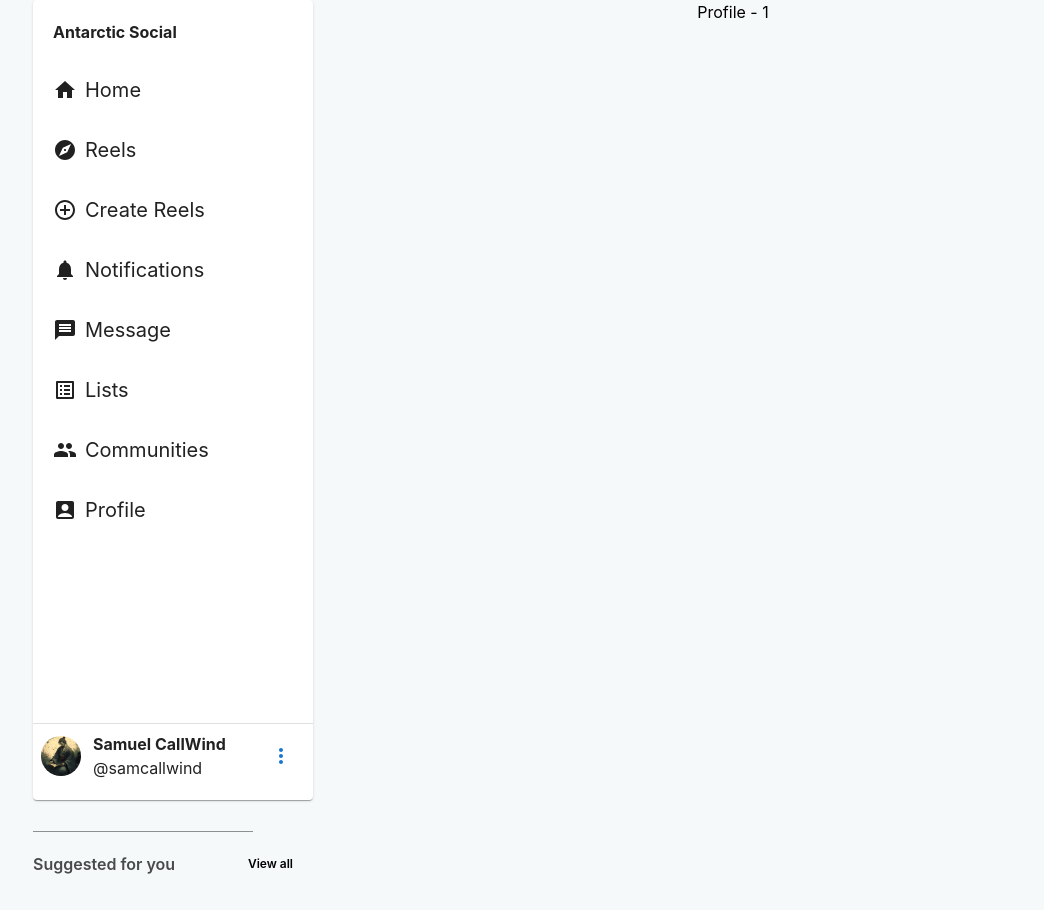
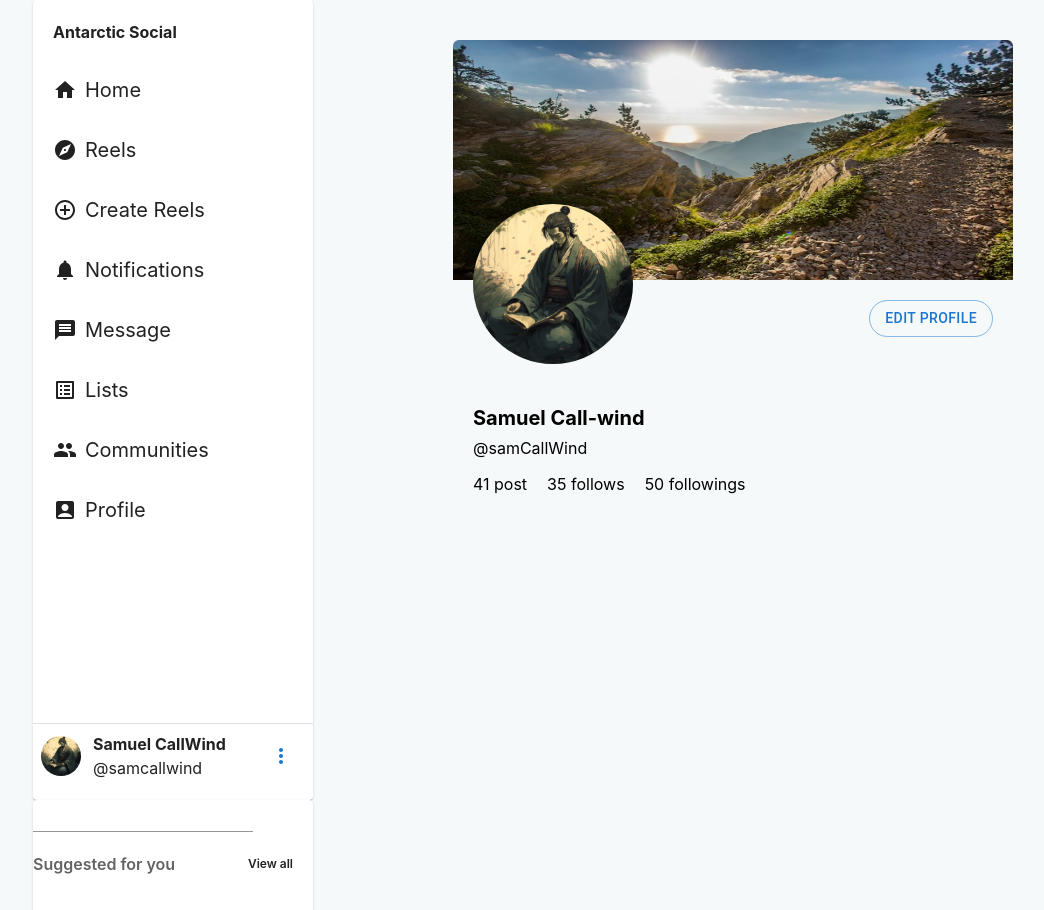
Before and after one commit to SamuelCallWind/antarctic_marketplace, a React (Create React App) app: page /profile/1 in a window 1280 px wide. Shown: the top 910 px of the page, without its empty margins (47-1091 px from the left). Built offline with nearby package versions, Linux system fonts and the light colour scheme.

Commit message:
Top part of profile added

```diff
--- a/src/pages/components/homeRight/homeRight.jsx
+++ b/src/pages/components/homeRight/homeRight.jsx
@@ -1,11 +1,13 @@
 import React from "react";
 import PopularUserCard from "./popularUserCard";
 import SearchUser from "../searchUser/SearchUser";
+import { Card } from "@mui/material";
 
 const HomeRight = () => {
     const popularUsers = [1, 2, 3, 4];
     return (
-        <div className="pr-5 content-center">
+        <Card>
+            <div className="pr-5 content-center">
             <SearchUser/>
 
             <div className="flex justify-between py-5 items-center">
@@ -17,7 +19,9 @@ const HomeRight = () => {
 {popularUsers.map((element) => <PopularUserCard key={popularUsers.indexOf(element)}/>)}
             </div>
 
-        </div>
+            </div>
+        </Card>
+
     )
 }
 
--- a/src/pages/components/homeRight/popularUserCard.jsx
+++ b/src/pages/components/homeRight/popularUserCard.jsx
@@ -1,4 +1,4 @@
-import { Avatar, CardHeader, IconButton } from "@mui/material";
+import { Avatar, Button, CardHeader, IconButton } from "@mui/material";
 import { blue, red } from "@mui/material/colors";
 import MoreVertIcon from "@mui/icons-material/MoreVert"
 import React from "react";
@@ -12,11 +12,7 @@ const PopularUserCard = () => {
           </Avatar>
         }
         action={
-          <IconButton aria-label="follow"
-
-          >
-
-          </IconButton>
+          <Button size="small">Follow</Button>
         }
         title="Pinguin name"
         subheader="@popularUser"
--- a/src/pages/components/middleContent/StoryCircle.jsx
+++ b/src/pages/components/middleContent/StoryCircle.jsx
@@ -1,5 +1,4 @@
 import { Avatar, Card, Stack } from "@mui/material";
-import AddIcon from '@mui/icons-material/Add';
 import React from "react";
 
 const StoryCircle
--- a/src/pages/homePage/Home.jsx
+++ b/src/pages/homePage/Home.jsx
@@ -1,7 +1,7 @@
 import React from "react";
 import Sidebar from "../components/sideBar/Sidebar";
 import { Grid } from "@mui/material";
-import { Route, Routes, useLocation, useParams } from "react-router-dom";
+import { Route, Routes, useLocation } from "react-router-dom";
 import Messages from "../message/Message";
 import CreateReelsForm from "../components/reels/CreateReelsForm";
 import Reels from "../components/reels/Reels";
--- a/src/pages/profile/Profile.jsx
+++ b/src/pages/profile/Profile.jsx
@@ -1,12 +1,48 @@
 import React from "react";
 import { useParams } from 'react-router-dom';
+import mountainImage from '../../img/mountain_landscape.jpg';
+import avatarImage from '../../img/avatar_sam_callwind.png';
+import { Avatar, Button } from "@mui/material";
 
 const Profile = () => {
 
     const {id} = useParams();
 
     return (
-        <div>Profile - {id}</div>
+        <div className="py-10 w-[70%]">
+
+            <div className="rounded-md">
+
+                <div className="h-[15rem]">
+                    <img className=" w-full h-full rounded-t-md" alt="mountains" src={mountainImage}/>
+
+                </div>
+                <div className="px-5 flex justify-between items-start mt-5 h-[5rem]">
+                    <Avatar
+                    className="transform -translate-y-24"
+                    sx={{width: '10rem', height: '10rem'}}
+                    src={avatarImage}
+                    />
+                    {true ? <Button sx={{borderRadius: '20px'}} variant="outlined">Edit Profile</Button> : <Button variant="outlined">Follow</Button>}
+
+                </div>
+                <div className="p-5">
+                    <div>
+                        <h1 className="py-1 font-bold text-xl">Samuel Call-wind</h1>
+                        <p>@samCallWind</p>
+                    </div>
+
+                    <div className="flex gap-5 items-center py-3">
+
+                        <span>41 post</span>
+                        <span>35 follows</span>
+                        <span>50 followings</span>
+
+                    </div>
+
+                </div>
+            </div>
+        </div>
     )
 }
 
```
Also changed, not shown: src/img/mountain_landscape.jpg (added).
